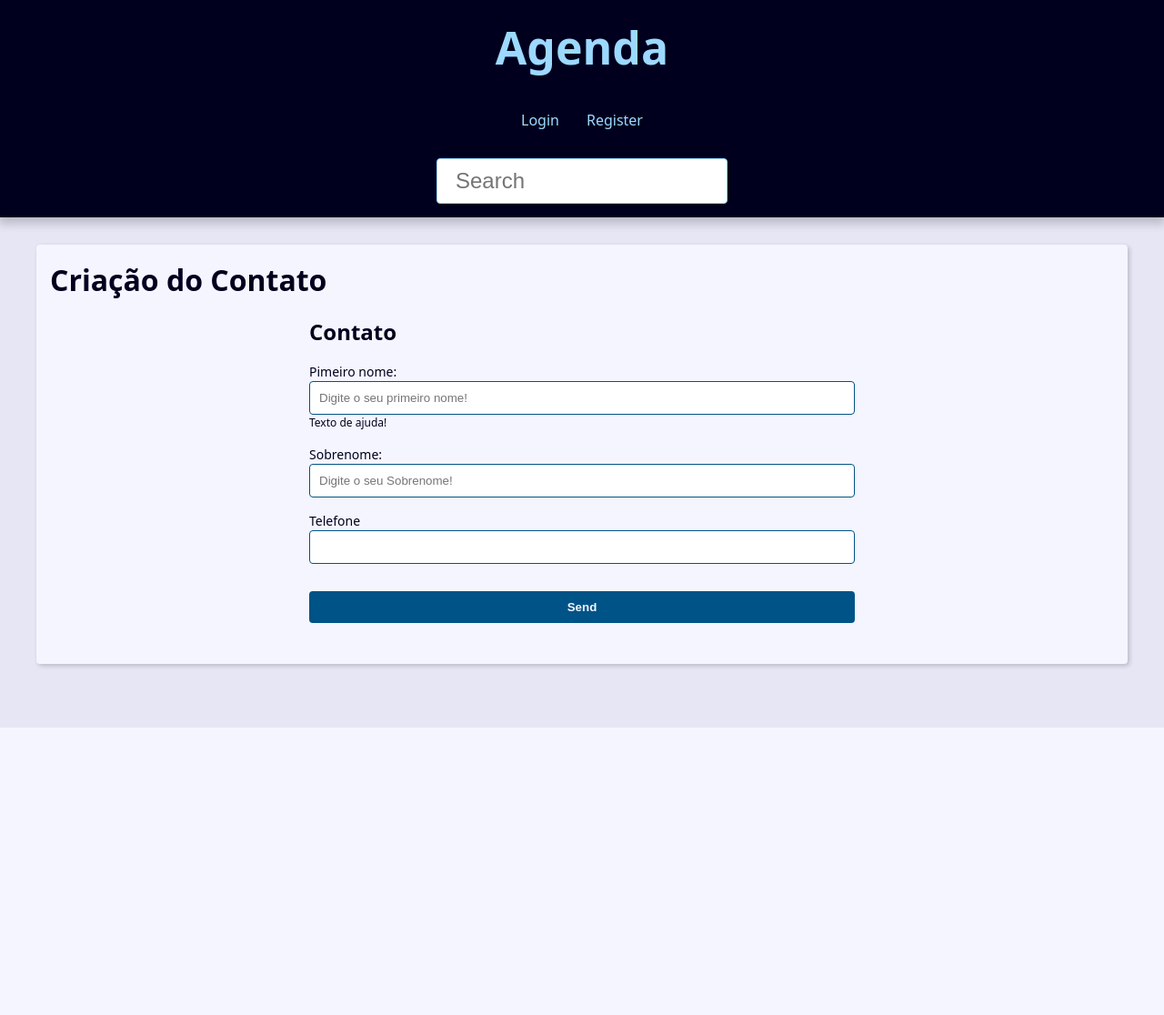
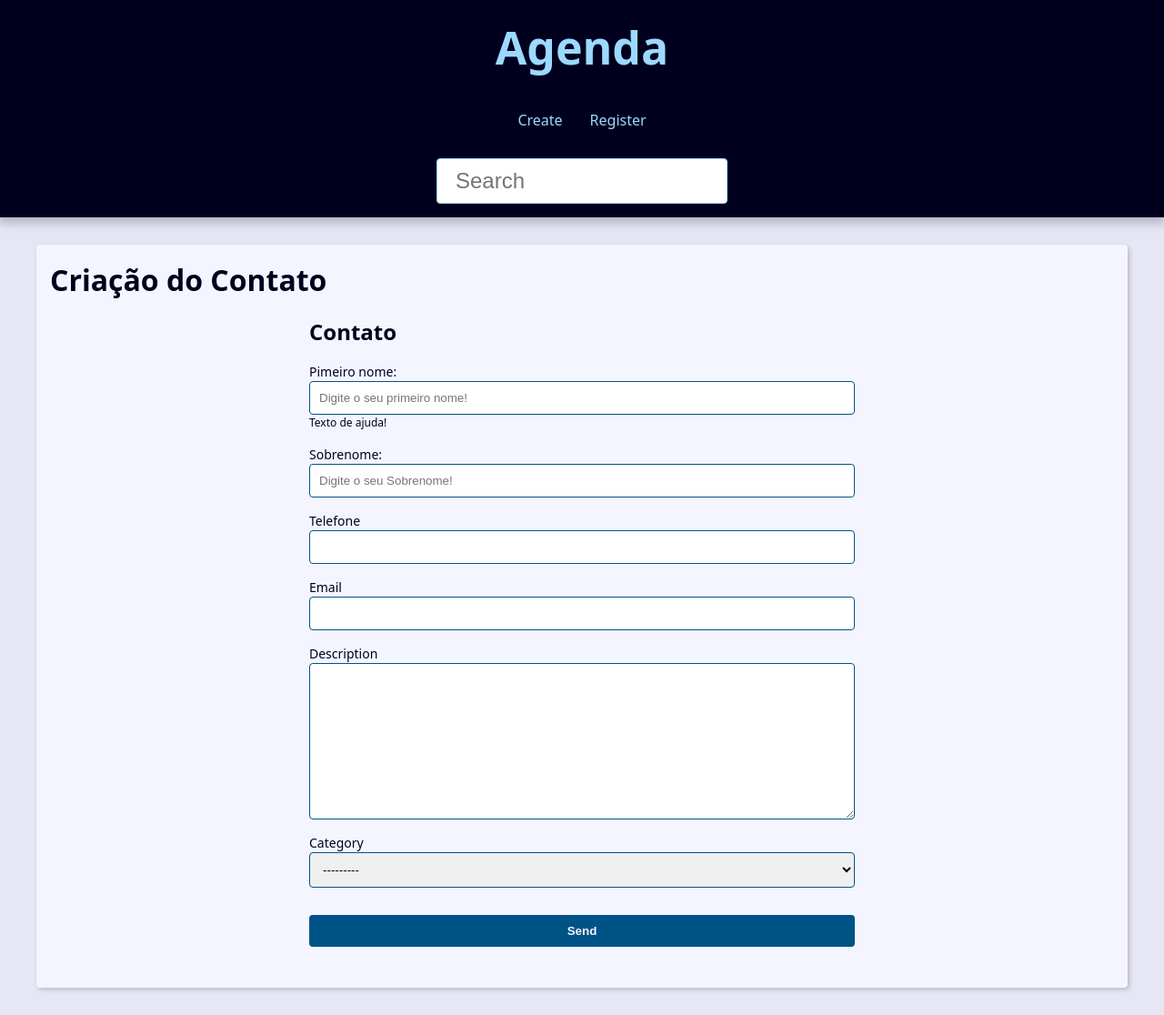
Before and after one commit to RaulTeles/AgendaWeb2.0, a Django app: page /contato/create/ in a window 1280 px wide. Shown: the whole page at 91% size. Before the commit the page ends 800 px from the top, so only its background shows below. Run offline with Django 4.2, Linux system fonts and the light colour scheme; data comes from the database, SQL or seed files in the repository; both versions use the stored data as it was after the commit.

Commit message:
Criando a views update

```diff
--- a/base/global/partials/_header.html
+++ b/base/global/partials/_header.html
@@ -7,8 +7,8 @@
     <nav class="menu">
         <ul class="menu-list">
             <li class="menu-item">
-                <a href="{% url "contact:index" %}" class="menu-link">
-                    Login
+                <a href="{% url "contact:create" %}" class="menu-link">
+                    Create
                 </a>
             </li>
             <li class="menu-item">
--- a/contact/forms.py
+++ b/contact/forms.py
@@ -51,7 +51,7 @@
         #definindo qual é model em que o formulário será criado
         model = contact
         #definindo quais campos serão exibidos nos forms
-        fields = ('first_name','last_name','phone')
+        fields = ('first_name','last_name','phone','email','description','category')
 
         #criando um widget no formulário (personalizando os campos)
 
--- a/contact/templates/contact/create.html
+++ b/contact/templates/contact/create.html
@@ -6,7 +6,8 @@
 
     <h2>Contato</h2>
 
-    <form action="{% url "contact:create" %}" method="POST" enctype="multipart/form-data">
+    {% comment %} colocanod uma variavel no post para dixar a url dinamica {% endcomment %}
+    <form action="{{form_action}}" method="POST" enctype="multipart/form-data">
         {% csrf_token %}
 
         {% comment %} Pegando dados do formulario {% endcomment %}
--- a/contact/urls.py
+++ b/contact/urls.py
@@ -14,7 +14,7 @@
     #orientações e recomendações para a fomatar a url (CRUD)
     path('contato/<int:contact_id>/detail', views.contatos, name='contatos'), #Read
     path('contato/create/', views.create, name='create'), #Create
-    # path('contato/<int:contact_id>/update', views.contatos, name='contatos'), #update
+    path('contato/<int:contact_id>/update', views.update, name='update'), #update
     # path('contato/<int:contact_id>/delete', views.contatos, name='contatos'), #delete
 ]
 
--- a/contact/views/contact_forms.py
+++ b/contact/views/contact_forms.py
@@ -4,26 +4,34 @@
 from django.shortcuts import get_object_or_404, render, redirect
 #importando a classe contact criada la no arquivo models
 from contact.models import contact
-#importando a biblioteca para adicionar uma exceção para o erro 404, mesma coisa do get_object_or_404
-from django.http import Http404
-#importando a função Q para fazer o comparativo do OU na view de busca
-from django.db.models import Q
-#importando a função Paginator para criar uma paginação no site
-from django.core.paginator import Paginator
-#importando a biblioca form para utilização das classes
-from django import forms
-from django.core.exceptions import ValidationError
 #importando a classe do fomulário no arquivo form
 from contact.forms import contactForms
+#importando a função reverse, para deixar a url do post dinamica
+from django.urls import reverse
 
 
 def create(request):
 
+    form_action = reverse('contact:create')
+
     if request.method == 'POST':
+
+        formulario = contactForms(request.POST)
+
         context = {
         #passando o formulário no contexto para poder ser mostrado no html
-        'form' : contactForms(request.POST),
+        'form' : formulario,
+        'form_action' : form_action
         }
+
+        #veiricando se o formato é válido para salvar o formulário criado
+
+        if formulario.is_valid():
+            contato = formulario.save()
+
+            #fazendo uma requisição para quando o relatorio for enviado, a página seja atualizada para os nomes não ficarem nos campos
+            return redirect('contact:update',contact_id=contato.pk)
+
 
 
         return render(request,
@@ -36,6 +44,7 @@
     context = {
         #passando o formulário no contexto para poder ser mostrado no html
         'form' : contactForms(),
+        'form_action' : form_action
 
     }
 
@@ -43,3 +52,47 @@
                 'contact/create.html',
                 context,
                 )
+
+
+
+def update(request, contact_id):
+
+    contato = get_object_or_404(contact,pk=contact_id,show=True)
+
+    form_action = reverse('contact:update', args=(contact_id,))
+
+    if request.method == 'POST':
+
+        formulario = contactForms(request.POST, instance=contato)
+
+        context = {
+        #passando o formulário no contexto para poder ser mostrado no html
+        'form' : formulario,
+        'form_action' : form_action
+        }
+
+        #veiricando se o formato é válido para salvar o formulário criado
+
+        if formulario.is_valid():
+            contato = formulario.save()
+
+            #fazendo uma requisição para quando o relatorio for enviado, a página seja atualizada para os nomes não ficarem nos campos
+            return redirect('contact:update',contact_id=contato.pk)
+
+
+
+        return render(request,
+            'contact/create.html',
+            context,
+            )
+
+    context = {
+        #passando o formulário no contexto para poder ser mostrado no html
+        'form' : contactForms(instance=contato),
+        'form_action' : form_action,
+    }
+
+    return render(request,
+                'contact/create.html',
+                context,
+                )
```
Also changed, not shown: db.sqlite3.
